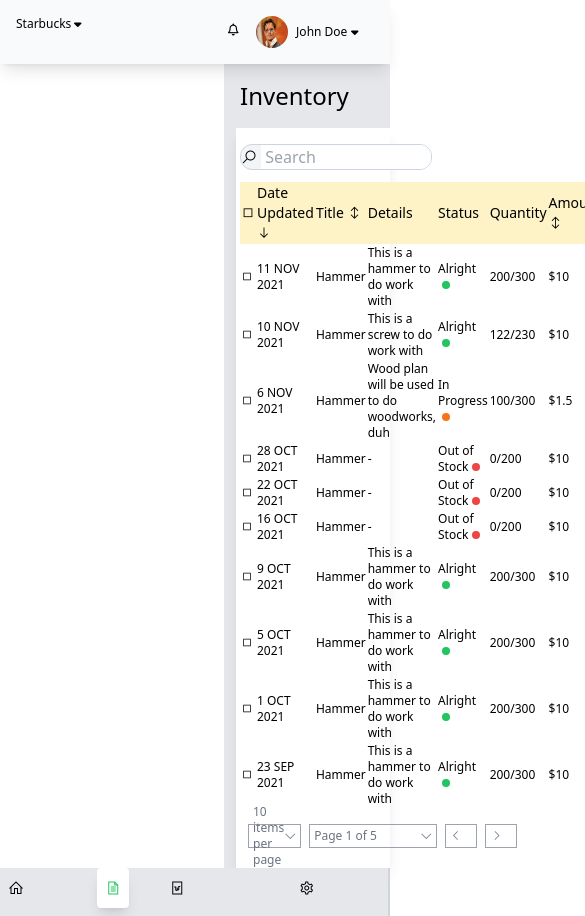
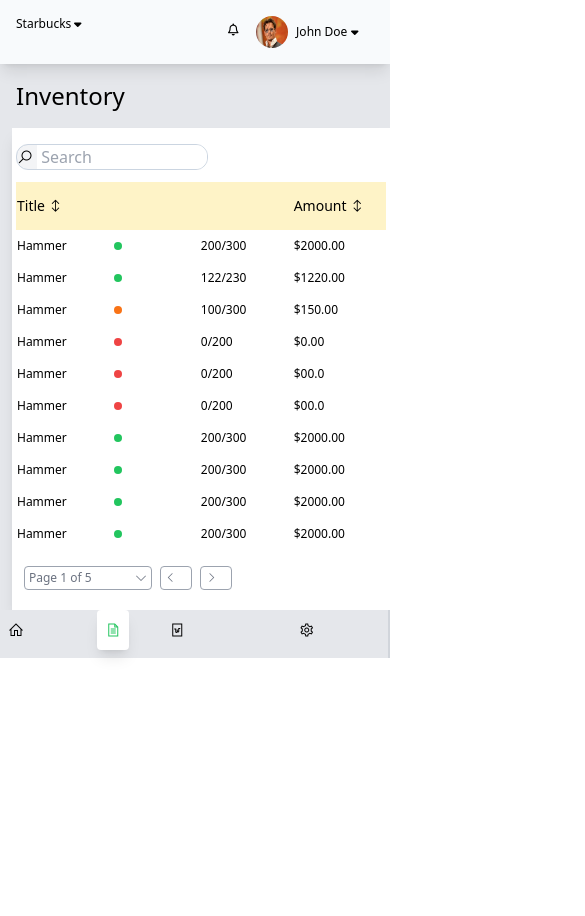
Before and after one commit to Jahidshakil60/Responsive-Dashboard, a React (Create React App) app: page / in a window 390 px wide. Shown: the top 916 px of the page, 585 px wide, since content can reach past the window. After the commit the page ends 844 px from the top, so only its background shows below. Built offline with nearby package versions, Linux system fonts and the light colour scheme.

Commit message:
responsive table component

```diff
--- a/src/component/Table.js
+++ b/src/component/Table.js
@@ -2,7 +2,7 @@ import React from 'react'
 
 function Table() {
   return (
-    <div className='ml-56 font-sans  bg-gray-200'>
+    <div className='ml-0 sm:ml-12 md:ml-56 font-sans  bg-gray-200'>
     <div className='p-4 '>
         <h2 className='text-2xl font-medium'>Inventory</h2>
     </div>
@@ -20,14 +20,12 @@ function Table() {
             <thead className=' text-sm w-full h-12 bg-amber-100 '>
 
                 <tr>
-
-                    <td className='w-4  '><i class="las la-stop"></i></td>
-                    <td className='w-28' >Date Updated <i class="las la-arrow-down"></i></td>
+                    <td className='w-32 py-4 hidden sm:block md:block' ><i class="las la-stop"></i> Date Updated <i class="las la-arrow-down"></i></td>
                     <td className='w-24'>Title <i class="las la-arrows-alt-v"></i></td>
-                    <td>Details </td>
-                    <td className='w-24'>Status</td>
-                    <td className='w-24'>Quantity</td>
-                    <td className='w-20 hidden sm:hidden md:block'>Unit Price</td>
+                    <td className=' py-4 hidden sm:hidden md:block'>Details </td>
+                    <td className='w-24 '><span className='hidden sm:block md:block'>Status</span></td>
+                    <td className='w-24'><span className='hidden sm:hidden md:block'>Quantity</span></td>
+                    <td className='w-20   hidden sm:hidden md:block'>Unit Price</td>
                     <td className='w-24'>Amount <i class="las la-arrows-alt-v"></i></td>
                 </tr>
 
@@ -35,123 +33,123 @@ function Table() {
 
             <tbody className=' text-xs'>
               <tr className='w-full h-8'>
-                <td className='w-12 '><i class="las la-stop"></i></td>
-                <td className='w-28' >11 NOV 2021 </td>
+
+                <td className='w-32 py-4 hidden sm:block md:block' ><i class="las la-stop"></i> 11 NOV 2021 </td>
                 <td className='w-24'>Hammer </td>
-                <td >This is a hammer to do work with</td>
-                <td className='w-24'> Alright<span className=' inline-block h-2 w-2 rounded-lg bg-green-500 ml-1'></span></td>
+                <td className=' py-4 hidden sm:hidden md:block'>This is a hammer to do work with</td>
+                <td className='w-24'><span  className='hidden sm:inline-block md:inline-block'> Alright</span> <span className=' inline-block h-2 w-2 rounded-lg bg-green-500 ml-1'></span></td>
                 <td className='w-24'>200/300</td>
-                <td className='w-20 '>$10</td>
+                <td className='w-20   hidden sm:hidden md:block'>$10</td>
                 <td className='w-24'>$2000.00</td>
               </tr>
               <tr className='w-full h-8'>
-                <td className='w-12'><i class="las la-stop"></i></td>
-                <td className='w-28' >10 NOV 2021 </td>
+
+                <td className='w-32  py-4 hidden sm:block md:block' ><i class="las la-stop"></i> 10 NOV 2021 </td>
                 <td className='w-24'>Hammer </td>
-                <td>This is a screw to do work with</td>
-                <td className='w-24'> Alright<span className=' inline-block h-2 w-2 rounded-lg bg-green-500 ml-1'></span></td>
+                <td className=' py-4 hidden sm:hidden md:block'>This is a screw to do work with</td>
+                <td className='w-24'><span  className='hidden sm:inline-block md:inline-block'> Alright</span> <span className=' inline-block h-2 w-2 rounded-lg bg-green-500 ml-1'></span></td>
                 <td className='w-24'>122/230</td>
-                <td className='w-20'>$10</td>
+                <td className='w-20 h-0.5 hidden sm:hidden md:block'>$10</td>
                 <td className='w-24'>$1220.00</td>
               </tr>
               <tr className='w-full h-8'>
-                <td className='w-12'><i class="las la-stop"></i></td>
-                <td className='w-28' >6 NOV 2021 </td>
+
+                <td className='w-32  py-4 hidden sm:block md:block' ><i class="las la-stop"></i> 6 NOV 2021 </td>
                 <td className='w-24'>Hammer </td>
-                <td >Wood plan will be used to do woodworks, duh</td>
-                <td className='w-24'> In Progress<span className=' inline-block h-2 w-2 rounded-lg bg-orange-500 ml-1'></span></td>
+                <td className=' py-4 hidden sm:hidden md:block'>Wood plan will be used to do woodworks, duh</td>
+                <td className='w-24'><span  className='hidden sm:inline-block md:inline-block'> In Progress</span> <span className=' inline-block h-2 w-2 rounded-lg bg-orange-500 ml-1'></span></td>
                 <td className='w-24'>100/300</td>
-                <td className='w-20 '>$1.5</td>
+                <td className='w-20  h-0.5 hidden sm:hidden md:block'>$1.5</td>
                 <td className='w-24'>$150.00</td>
               </tr>
               <tr className='w-full h-8'>
-                <td className='w-12'><i class="las la-stop"></i></td>
-                <td className='w-28' >28 OCT 2021 </td>
+
+                <td className='w-32  py-4 hidden sm:block md:block' ><i class="las la-stop"></i> 28 OCT 2021 </td>
                 <td className='w-24'>Hammer </td>
-                <td >-</td>
-                <td className='w-24'> Out of Stock<span className=' inline-block h-2 w-2 rounded-lg bg-red-500 ml-1'></span></td>
+                <td className=' py-4 hidden sm:hidden md:block'>-</td>
+                <td className='w-24'><span  className='hidden sm:inline-block md:inline-block'> Out Of Stock</span> <span className=' inline-block h-2 w-2 rounded-lg bg-red-500 ml-1'></span></td>
                 <td className='w-24'>0/200</td>
-                <td className='w-20 '>$10</td>
+                <td className='w-20  h-0.5 hidden sm:hidden md:block'>$10</td>
                 <td className='w-24'>$0.00</td>
               </tr>
               <tr className='w-full h-8'>
-                <td className='w-12'><i class="las la-stop"></i></td>
-                <td className='w-28' >22 OCT 2021 </td>
+
+                <td className='w-32  py-4 hidden sm:block md:block' ><i class="las la-stop"></i> 22 OCT 2021 </td>
                 <td className='w-24'>Hammer </td>
-                <td >-</td>
-                <td className='w-24'>  Out of Stock<span className=' inline-block h-2 w-2 rounded-lg bg-red-500 ml-1'></span></td>
+                <td className=' py-4 hidden sm:hidden md:block'>-</td>
+                <td className='w-24'> <span  className='hidden sm:inline-block md:inline-block'> Out Of Stock</span> <span className=' inline-block h-2 w-2 rounded-lg bg-red-500 ml-1'></span></td>
                 <td className='w-24'>0/200</td>
-                <td className='w-20'>$10</td>
+                <td className='w-20  h-0.5 hidden sm:hidden md:block'>$10</td>
                 <td className='w-24'>$00.0</td>
               </tr>
               <tr className='w-full h-8'>
-                <td className='w-12'><i class="las la-stop"></i></td>
-                <td className='w-28' >16 OCT 2021 </td>
+
+                <td className='w-32 py-4 hidden sm:block md:block' ><i class="las la-stop"></i> 16 OCT 2021 </td>
                 <td className='w-24'> Hammer </td>
-                <td >-</td>
-                <td className='w-24'> Out of Stock<span className=' inline-block h-2 w-2 rounded-lg bg-red-500 ml-1'></span></td>
+                <td className=' py-4 hidden sm:hidden md:block'>-</td>
+                <td className='w-24'> <span  className='hidden sm:inline-block md:inline-block'> Out Of Stock</span> <span className=' inline-block h-2 w-2 rounded-lg bg-red-500 ml-1'></span></td>
                 <td className='w-24'>0/200</td>
-                <td className='w-20 '>$10</td>
+                <td className='w-20  h-0.5 hidden sm:hidden md:block'>$10</td>
                 <td className='w-24'>$00.0</td>
               </tr>
               <tr className='w-full h-8'>
-                <td className='w-12'><i class="las la-stop"></i></td>
-                <td className='w-28' >9 OCT 2021 </td>
+
+                <td className='w-32 py-4 hidden sm:block md:block' ><i class="las la-stop"></i> 9 OCT 2021 </td>
                 <td className='w-24'>Hammer </td>
-                <td>This is a hammer to do work with</td>
-                <td className='w-24'> Alright<span className=' inline-block h-2 w-2 rounded-lg bg-green-500 ml-1'></span></td>
+                <td className=' py-4 hidden sm:hidden md:block'>This is a hammer to do work with</td>
+                <td className='w-24'> <span  className='hidden sm:inline-block md:inline-block'> Alright</span> <span className=' inline-block h-2 w-2 rounded-lg bg-green-500 ml-1'></span></td>
                 <td className='w-24'>200/300</td>
-                <td className='w-20'>$10</td>
+                <td className='w-20  h-0.5 hidden sm:hidden md:block'>$10</td>
                 <td className='w-24'>$2000.00</td>
               </tr>
               <tr className='w-full h-8'>
-                <td className='w-12'><i class="las la-stop"></i></td>
-                <td className='w-28' >5 OCT 2021 </td>
+
+                <td className='w-32  py-4 hidden sm:block md:block' ><i class="las la-stop"></i> 5 OCT 2021 </td>
                 <td className='w-24'>Hammer </td>
-                <td >This is a hammer to do work with</td>
-                <td className='w-24'> Alright<span className=' inline-block h-2 w-2 rounded-lg bg-green-500 ml-1'></span></td>
+                <td className=' py-4 hidden sm:hidden md:block'>This is a hammer to do work with</td>
+                <td className='w-24'><span  className='hidden sm:inline-block md:inline-block'> Alright</span> <span className=' inline-block h-2 w-2 rounded-lg bg-green-500 ml-1'></span></td>
                 <td className='w-24'>200/300</td>
-                <td className='w-20'>$10</td>
+                <td className='w-20  h-0.5 hidden sm:hidden md:block'>$10</td>
                 <td className='w-24'>$2000.00</td>
               </tr>
               <tr className='w-full h-8'>
-                <td className='w-12'><i class="las la-stop"></i></td>
-                <td className='w-28' >1 OCT 2021 </td>
+
+                <td className='w-32 py-4 hidden sm:block md:block' ><i class="las la-stop"></i> 1 OCT 2021 </td>
                 <td className='w-24'>Hammer </td>
-                <td >This is a hammer to do work with</td>
-                <td className='w-24'> Alright<span className=' inline-block h-2 w-2 rounded-lg bg-green-500 ml-1'></span></td>
+                <td className=' py-4 hidden sm:hidden md:block'>This is a hammer to do work with</td>
+                <td className='w-24'><span  className='hidden sm:inline-block md:inline-block'> Alright</span> <span className=' inline-block h-2 w-2 rounded-lg bg-green-500 ml-1'></span></td>
                 <td className='w-24'>200/300</td>
-                <td className='w-20'>$10</td>
+                <td className='w-20 h-0.5 hidden sm:hidden md:block'>$10</td>
                 <td className='w-24'>$2000.00</td>
               </tr>
               <tr className='w-full h-8'>
-                <td className='w-12'><i class="las la-stop"></i></td>
-                <td className='w-28' >23 SEP 2021 </td>
+
+                <td className='w-32  py-4 hidden sm:block md:block' ><i class="las la-stop"></i> 23 SEP 2021 </td>
                 <td className='w-24'>Hammer </td>
-                <td >This is a hammer to do work with</td>
-                <td className='w-24'> Alright<span className=' inline-block h-2 w-2 rounded-lg bg-green-500 ml-1'></span></td>
+                <td className=' py-4 hidden sm:hidden md:block'>This is a hammer to do work with</td>
+                <td className='w-24'><span  className='hidden sm:inline-block md:inline-block'> Alright</span> <span className=' inline-block h-2 w-2 rounded-lg bg-green-500 ml-1'></span></td>
                 <td className='w-24'>200/300</td>
-                <td className='w-20'>$10</td>
+                <td className='w-20 h-0.5 hidden sm:hidden md:block'>$10</td>
                 <td className='w-24'>$2000.00</td>
               </tr>
             </tbody>
         </table>
     </div>
          <div className='flex justify-between mb-4'>
-            <div className='w-32 h-6 text-xs ml-2 mt-4 p-1 border border-solid border-gray-400 text-gray-500 flex justify-between items-center'>
-              <p>10 items per page  </p>
+            <div className=' hidden sm:block md:block w-32 h-6 text-xs ml-2 mt-4 p-1 border border-solid border-gray-400 text-gray-500 flex justify-between items-center'>
+              <p className='inline-block mr-2'>10 items per page  </p>
               <i class="las la-angle-down"></i>
             </div>
 
-            <div className='flex justify-between'>
-              <div className='w-32 h-6 text-xs ml-2 mt-4 p-1 border border-solid border-gray-400 text-gray-500 flex justify-between items-center'>
+            <div className='flex justify-between '>
+              <div className='w-32 h-6 text-xs ml-2 mt-4 p-1 border border-solid border-gray-400 rounded text-gray-500 flex justify-between items-center'>
                 <p>Page 1 of 5</p>
                 <i class="las la-angle-down"></i>
               </div>
-              <div className='w-8 h-6 text-xs ml-2 mt-4 p-1 border border-solid border-gray-400 text-gray-500 flex justify-between items-center'>
+              <div className='w-8 h-6 text-xs ml-2 mt-4 p-1 border border-solid border-gray-400 rounded text-gray-500 flex justify-between items-center'>
               <i class="las la-angle-left"></i>
               </div>
-              <div  className='w-8 h-6 text-xs ml-2 mt-4 p-1 border border-solid border-gray-400 text-gray-500 flex justify-between items-center'>
+              <div  className='w-8 h-6 text-xs ml-2 mt-4 p-1 border border-solid border-gray-400 rounded text-gray-500 flex justify-between items-center'>
               <i class="las la-angle-right"></i>
               </div>
             </div>
```
